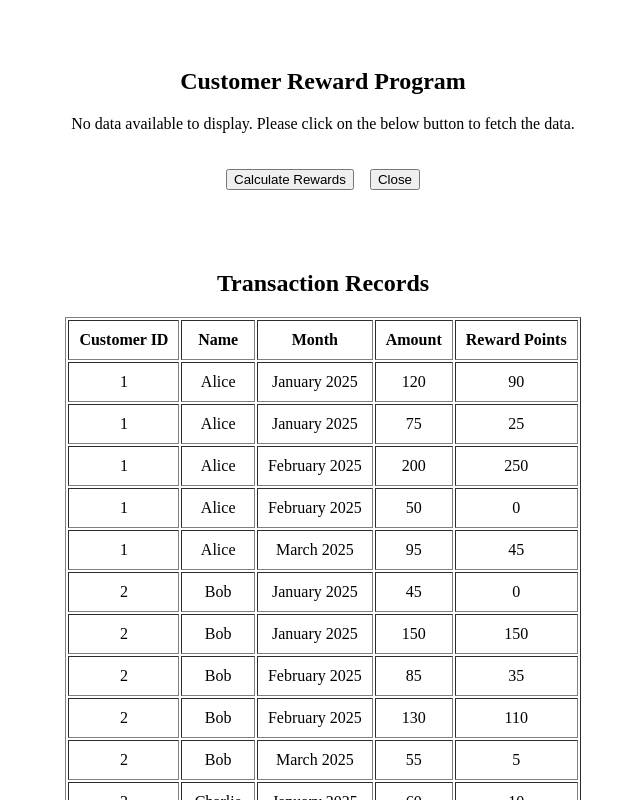
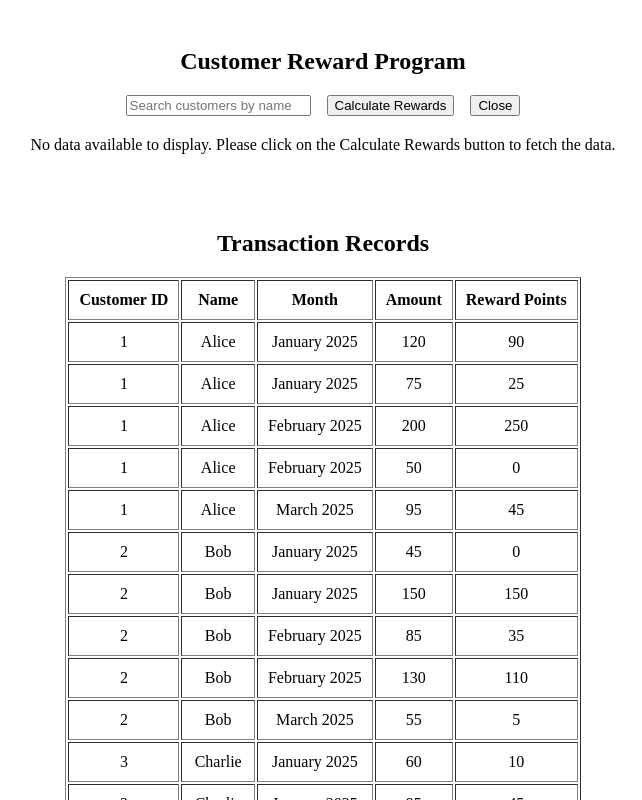
Before and after one commit to shubhamwani96/Shubham_Wani_UIAssignment, a React (Create React App) app: page / in a window 1280 px wide. Shown: the top 800 px of the page, without its empty margins (317-959 px from the left). Built offline with nearby package versions, Linux system fonts and the light colour scheme.

Commit message:
Debounce logic

```diff
--- a/src/components/table/Table.js
+++ b/src/components/table/Table.js
@@ -3,7 +3,7 @@ import "../../../src/global.css";
 
 export const Table = (prop) => {
   return (
-    <div className="Wrapper">
+    <>
       <h2>{prop.tablename}</h2>
 
       {(prop.rewards && prop.rewards.length > 0) ||
@@ -39,7 +39,7 @@ export const Table = (prop) => {
                 <tr key={transaction.key}>
                   <td>{transaction.customerId}</td>
                   <td>{transaction.name}</td>
-                  <td>{formatMonth +' '+ year}</td>
+                  <td>{formatMonth + " " + year}</td>
                   <td>{transaction.amount}</td>
                   <td>{transaction.point}</td>
                 </tr>
@@ -50,10 +50,10 @@ export const Table = (prop) => {
       ) : (
         <p>
           {
-            "No data available to display. Please click on the below button to fetch the data."
+            "No data available to display. Please click on the Calculate Rewards button to fetch the data."
           }
         </p>
       )}
-    </div>
+    </>
   );
 };
--- a/src/composites/rewardPoints/RewardPoints.js
+++ b/src/composites/rewardPoints/RewardPoints.js
@@ -8,6 +8,45 @@ import { calculateRewardPoints } from "../../utility/CalculateRewardPoints";
 export const RewardPoints = (prop) => {
   const [rewards, setRewards] = useState([]);
   const [rewardCustomerData, setRewardCustomerData] = useState([]);
+
+  // Custom hook to implement debouncing
+  function useDebounce(value, delay) {
+    const [debouncedValue, setDebouncedValue] = useState(value);
+
+    useEffect(() => {
+      const handler = setTimeout(() => {
+        setDebouncedValue(value);
+      }, delay);
+
+      return () => {
+        clearTimeout(handler);
+      };
+    }, [value, delay]);
+
+    return debouncedValue;
+  }
+
+  const [query, setQuery] = useState("");
+  const [filteredCustomers, setFilteredCustomers] = useState(rewards);
+
+  // Get the debounced query value
+  const debouncedQuery = useDebounce(query, 500);
+
+  useEffect(() => {
+    if (debouncedQuery) {
+      // Filter customers based on the debounced query
+      const results = rewards.filter((customer) =>
+        customer.name.toLowerCase().includes(debouncedQuery.toLowerCase())
+      );
+      setFilteredCustomers(results);
+    } else {
+      setFilteredCustomers(rewards);
+    }
+  }, [debouncedQuery, rewards]);
+
+  const handleChange = (e) => {
+    setQuery(e.target.value);
+  };
 
   useEffect(() => {
     if (prop.rewardData?.length > 0) {
@@ -49,9 +88,22 @@ export const RewardPoints = (prop) => {
 
   return (
     <div className={"Wrapper"}>
+      <h2>{"Customer Reward Program"}</h2>
+
+      <div className={"Reward"}>
+        <input
+          type="text"
+          value={query}
+          onChange={handleChange}
+          placeholder="Search customers by name"
+        />
+        <Button onClick={calculateMonthlyRewardPoints}>
+          {"Calculate Rewards"}
+        </Button>
+        <Button onClick={() => setRewards([])}>{"Close"}</Button>
+      </div>
       <Table
-        tablename={"Customer Reward Program"}
-        rewards={rewards}
+        rewards={filteredCustomers}
         schema={[
           { index: 0, label: "Customer ID" },
           { index: 1, label: "Name" },
@@ -61,12 +113,6 @@ export const RewardPoints = (prop) => {
           { index: 5, label: "Total Reward Points" },
         ]}
       />
-      <div className={"Reward"}>
-        <Button onClick={calculateMonthlyRewardPoints}>
-          {"Calculate Rewards"}
-        </Button>
-        <Button onClick={() => setRewards([])}>{"Close"}</Button>
-      </div>
     </div>
   );
 };
```
